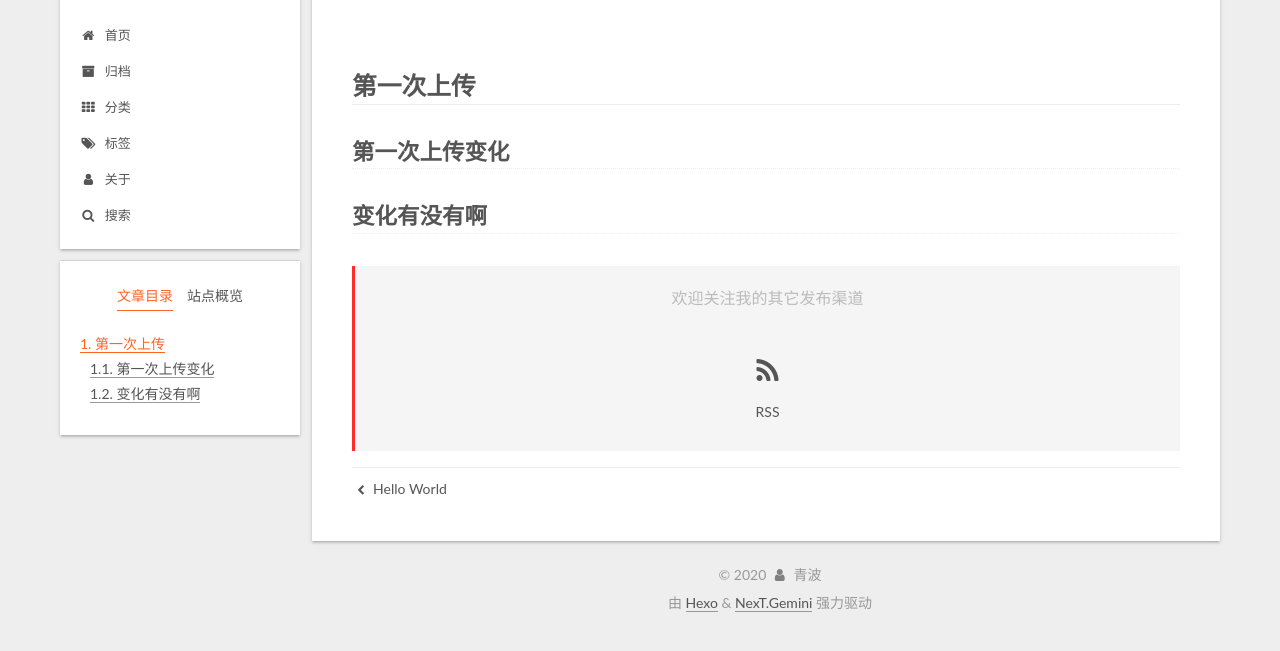
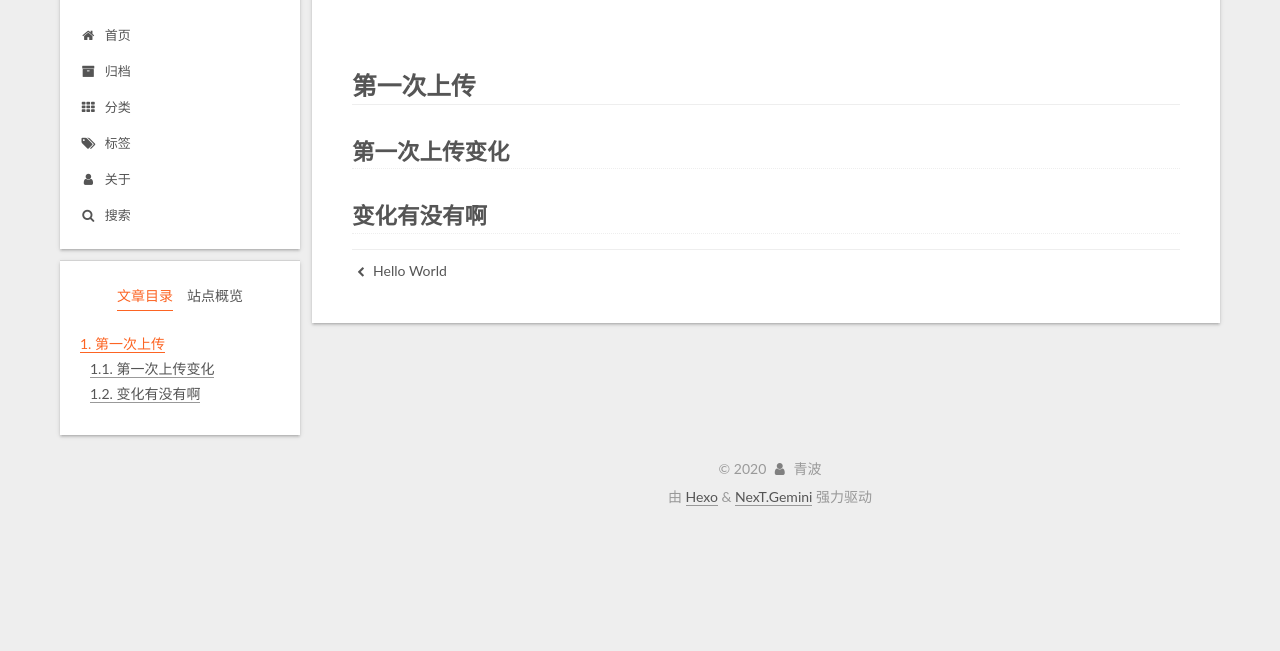
Before and after one commit to Katherineqingbo/Katherineqingbo.github.io, a plain HTML site: page My-First-Post/index.html in a window 1280 px wide. Shown: the part 117-768 px from the top of the page. Drawn offline with Linux system fonts and the light colour scheme.

Commit message:
Site updated: 2020-03-23 17:49:40

```diff
--- a/My-First-Post/index.html
+++ b/My-First-Post/index.html
@@ -241,25 +241,6 @@
 
 
 
-
-  <div class="followme">
-    <p>欢迎关注我的其它发布渠道</p>
-
-    <div class="social-list">
-
-        <div class="social-item">
-          <a target="_blank" class="social-link" href="/atom.xml">
-            <span class="icon">
-              <i class="fa fa-rss"></i>
-            </span>
-
-            <span class="label">RSS</span>
-          </a>
-        </div>
-    </div>
-  </div>
-
-
       <footer class="post-footer">
 
 
```
Also changed, not shown: hello-world/index.html (+0 -19 lines), searchVersion.txt, 1 other file.
